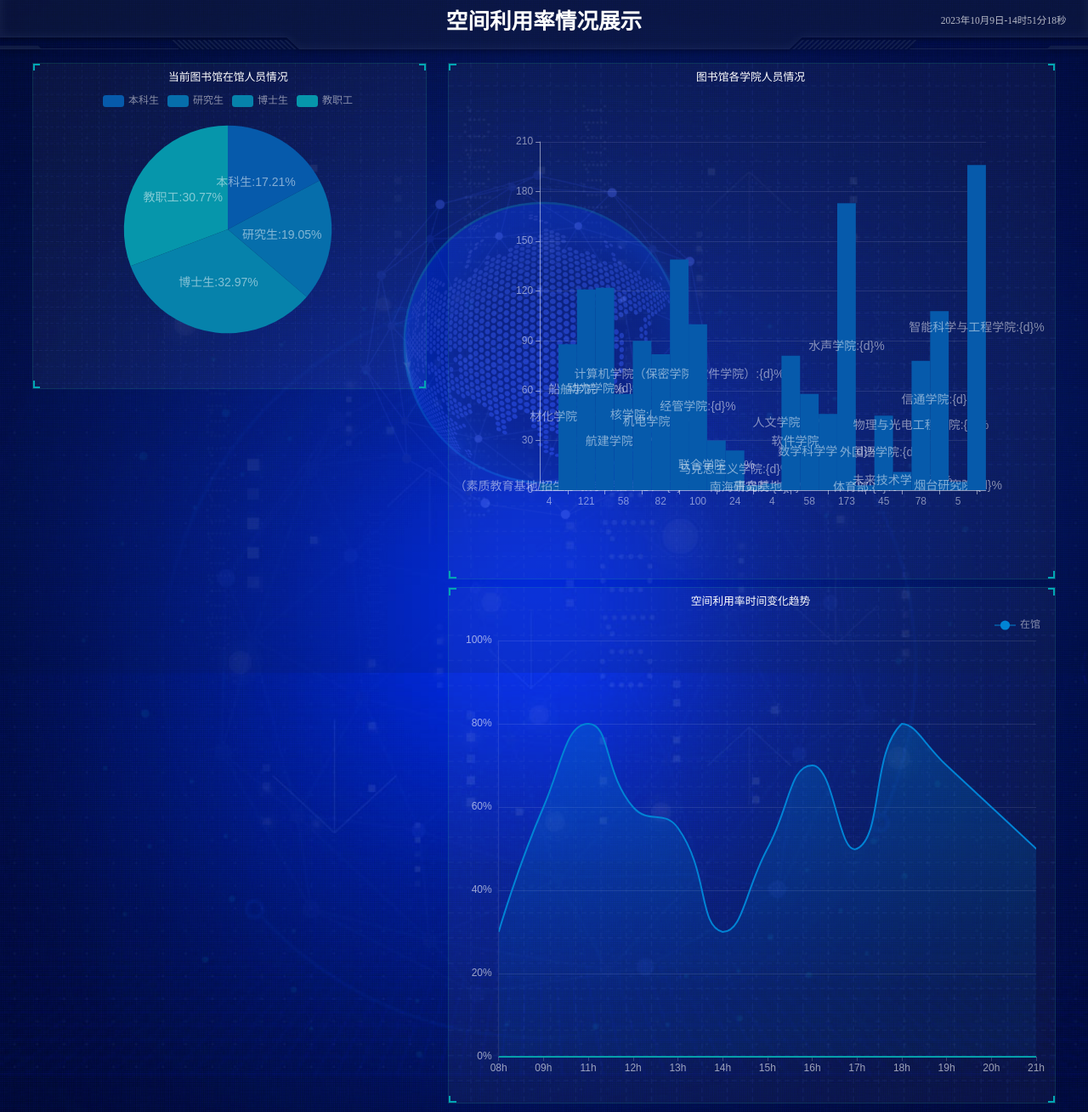
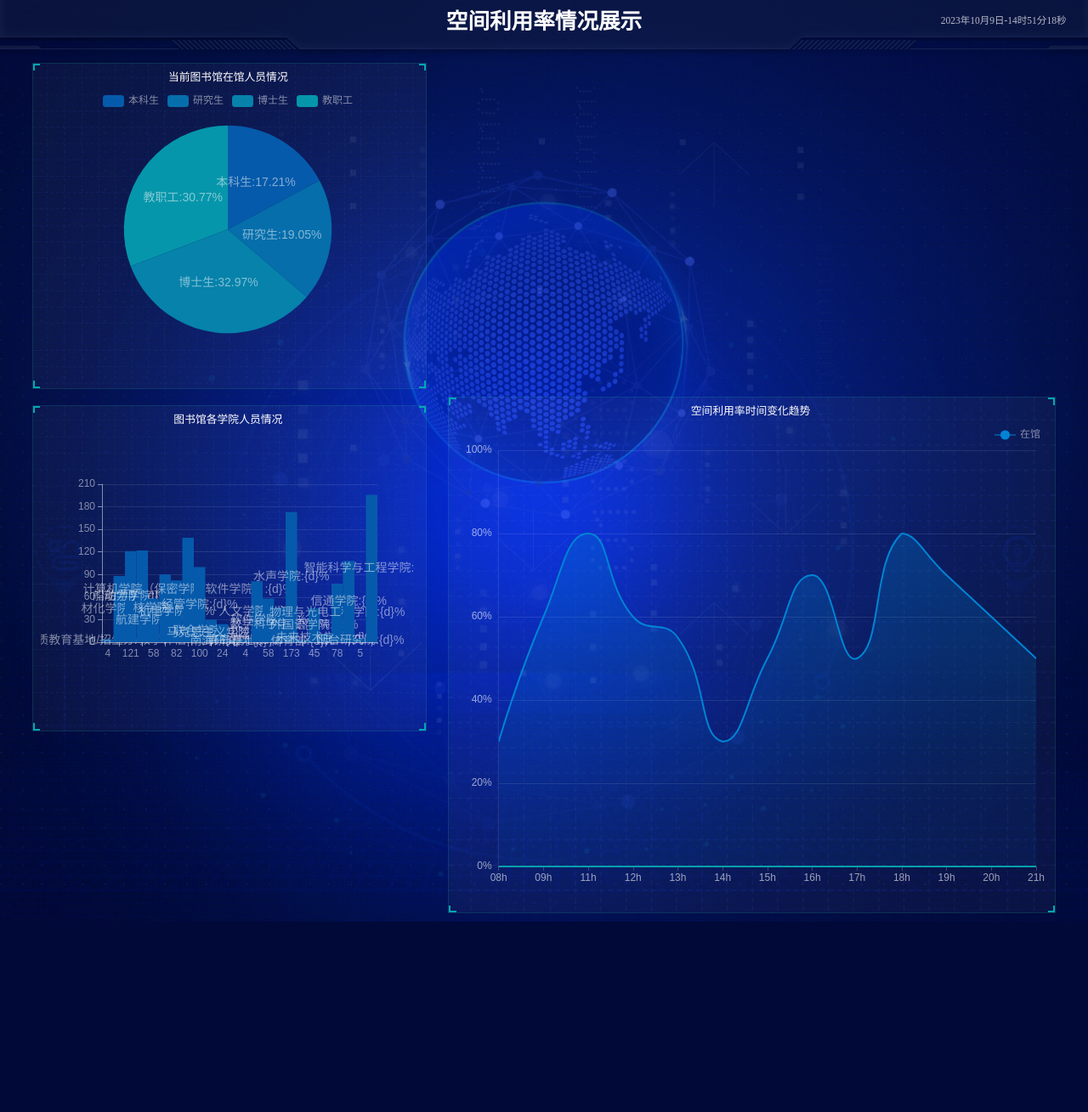
Before and after one commit to Aharrypotter/big_screen-master, a Flask app: page / in a window 1280 px wide. Shown: the whole page at 85% size. After the commit the page ends 1085 px from the top, so only its background shows below. Run offline with Flask 3, Linux system fonts and the light colour scheme.

Commit message:
css稍微正确的修改

```diff
--- a/static/css/comon0.css
+++ b/static/css/comon0.css
@@ -216,42 +216,18 @@ a:hover {
   right: 0;
 }
 
-.linechart {
-	height: 9.5rem;
-	float: right;
-	right: 2%;
-	width: 57%;
+.chart {
   border: 1px solid rgba(25, 186, 139, 0.17);
   padding: 0 0.2rem 0.4rem 0.15rem;
   background: rgba(255, 255, 255, 0.04) url(../images/line.png);
   background-size: 100% auto;
-  position: relative;
   margin-bottom: 0.15rem;
   z-index: 10;
-}
-.linechart:before,
-.linechart:after {
-  position: absolute;
-  width: 0.1rem;
-  height: 0.1rem;
-  content: "";
-  border-top: 2px solid #02a6b5;
-  top: 0;
-}
-.linechart:before,
-.boxfoot:before {
-  border-left: 2px solid #02a6b5;
-  left: 0;
-}
-.linechart:after,
-.boxfoot:after {
-  border-right: 2px solid #02a6b5;
-  right: 0;
 }
 
 .piechart {
   height: 6rem;
-  float: left;
+  float: none;
   left: 2%;
   width: 37%;
   border: 1px solid rgba(25, 186, 139, 0.17);
@@ -283,17 +259,18 @@ a:hover {
 }
 
 .barchart {
-	height: 9.5rem;
-	float: right;
-	right: 2%;
-	width: 57%;
+	height: 6rem;
+	float: left;
+	left: 2%;
+	width: 37%;
   border: 1px solid rgba(25, 186, 139, 0.17);
   padding: 0 0.2rem 0.4rem 0.15rem;
   background: rgba(255, 255, 255, 0.04) url(../images/line.png);
   background-size: 100% auto;
   position: relative;
-  margin-bottom: 0.15rem;
+  margin-top: 0.15rem;
   z-index: 10;
+  overflow: hidden;
 }
 .barchart:before,
 .barchart:after {
```
Also changed, not shown: other parts of static/css/comon0.css (+33 -0 lines).
